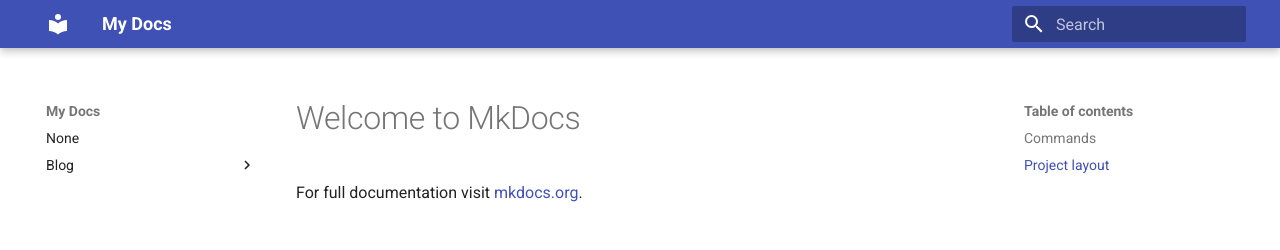
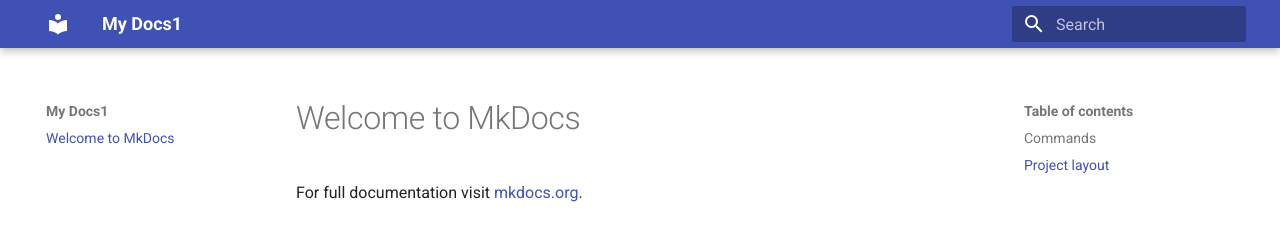
Before and after one commit to kgiusti4130/kgiusti4130.github.io, an MkDocs documentation site: the page built from docs/index.md, in a window 1280 px wide. Shown: the top 250 px of the page. Built offline with MkDocs 1.6.1 and Material for MkDocs 9.7.7, drawn with Linux system fonts in a browser that asks for light colours.

Commit message:
initial push

```diff
--- a/mkdocs.yml
+++ b/mkdocs.yml
@@ -1,14 +1,4 @@
-site_name: My Docs
+site_name: My Docs1
 
 theme:
   name: material
-  features:
-    - navigation.indexes
-nav:
-  - ...
-  - Blog:
-    - blog/index.md
-
-plugins:
-  - search:
-      lang: en
```
